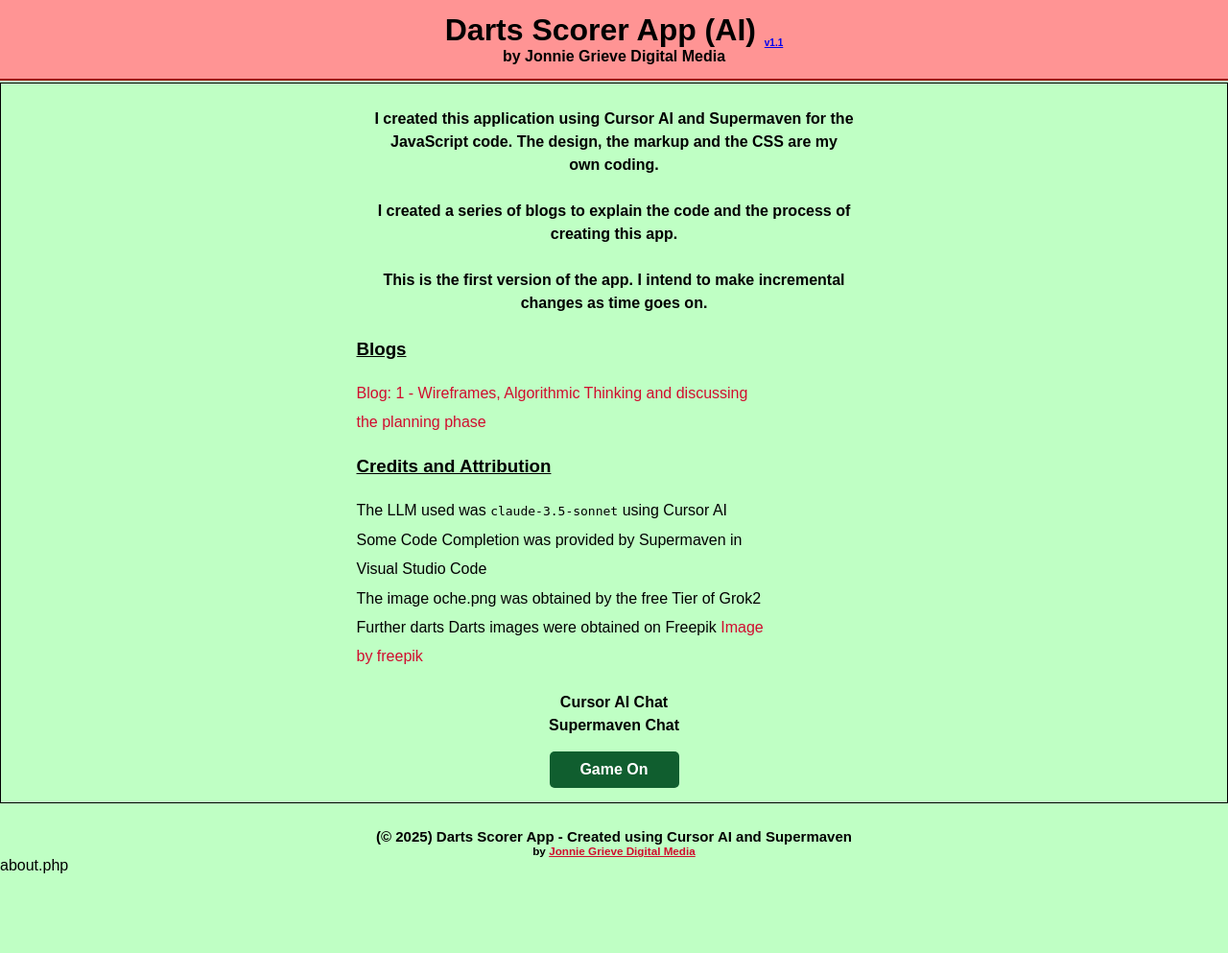
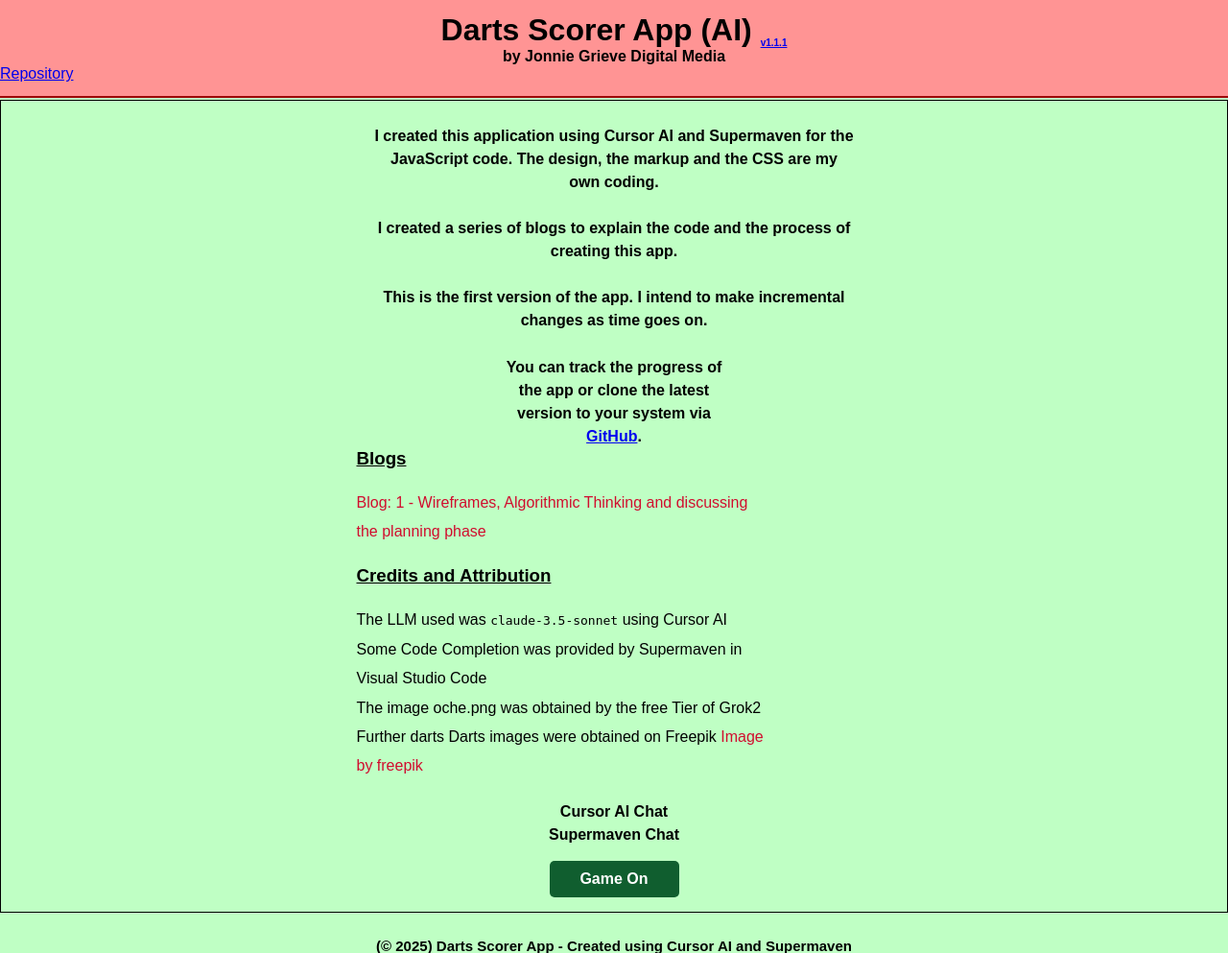
Before and after one commit to jg-digital-media/jgdm_darts_scorer, a PHP site: page /about.php in a window 1280 px wide. Shown: the top 993 px of the page at 96% size. Before the commit the page ends 910 px from the top, so only its background shows below. Run offline with PHP 8.4, Linux system fonts and the light colour scheme.

Commit message:
app v1.1.1

```diff
--- a/about.php
+++ b/about.php
@@ -11,8 +11,9 @@
 
     <header>
 
-        <h1>Darts Scorer App (AI) <span id="app_version"><a href="log.php">v1.1</a></span></h1>
+        <h1>Darts Scorer App (AI) <span id="app_version"><a href="log.php">v1.1.1</a></span></h1>
         <h2>by Jonnie Grieve Digital Media</h2>
+        <a href="https://github.com/jg-digital-media/jgdm_darts_scorer" target="_blank" id="app_repo">Repository</a>
 
     </header>
 
@@ -23,6 +24,8 @@
         <br /><br />I created a series of blogs to explain the code and the process of creating this app.
 
         <br /><br />This is the first version of the app. I intend to make incremental changes as time goes on.</p>
+
+        <p>You can track the progress of the app or clone the latest version to your system via <a href="https://github.com/jg-digital-media/jgdm_darts_scorer" target="_blank">GitHub</a>.</p>
 
         <p><h3>Blogs</h3></p>
 
--- a/game.php
+++ b/game.php
@@ -11,8 +11,9 @@
 
     <header>
 
-        <h1>Darts Scorer App (AI) <span id="app_version"><a href="log.php">v1.1</a></span></h1>
+        <h1>Darts Scorer App (AI) <span id="app_version"><a href="log.php">v1.1.1</a></span></h1>
         <h2>by Jonnie Grieve Digital Media</h2>
+        <a href="https://github.com/jg-digital-media/jgdm_darts_scorer" target="_blank" id="app_repo">Repository</a>
 
     </header>
 
--- a/index.php
+++ b/index.php
@@ -11,8 +11,9 @@
 
     <header>
 
-        <h1>Darts Scorer App (AI) <span id="app_version"><a href="log.php">v1.1</a></span></h1>
+        <h1>Darts Scorer App (AI) <span id="app_version"><a href="log.php">v1.1.1</a></span></h1>
         <h2>by Jonnie Grieve Digital Media</h2>
+        <a href="https://github.com/jg-digital-media/jgdm_darts_scorer" target="_blank" id="app_repo">Repository</a>
 
     </header>
 
--- a/log.php
+++ b/log.php
@@ -11,8 +11,9 @@
 
     <header>
 
-        <h1>Darts Scorer App (AI) <span id="app_version">v1.1</span></h1>
+        <h1>Darts Scorer App (AI) <span id="app_version">v1.1.1</span></h1>
         <h2>by Jonnie Grieve Digital Media</h2>
+        <a href="https://github.com/jg-digital-media/jgdm_darts_scorer" target="_blank" id="app_repo">Repository</a>
 
     </header>
 
```
